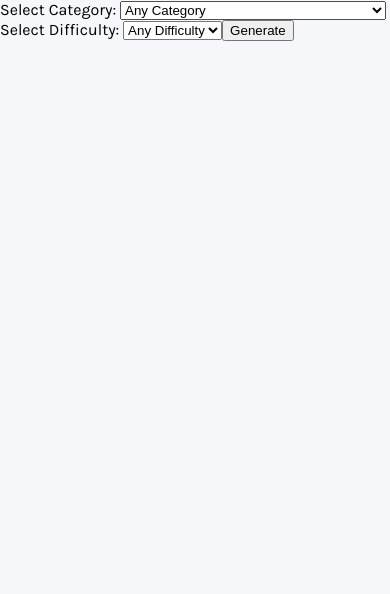
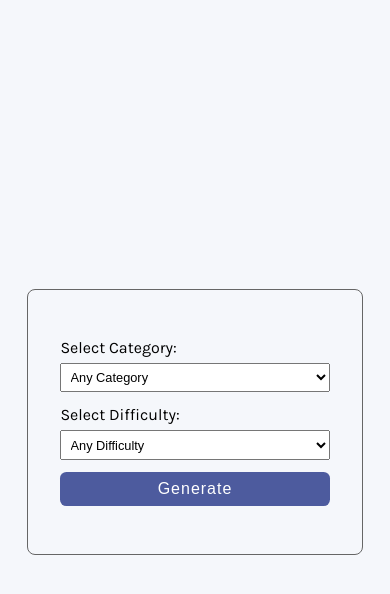
Before and after one commit to piyush-gangrade/Quizzical-App, a React (Vite) app: page /fields in a window 390 px wide. Shown: the top 594 px of the page. Built offline with nearby package versions, Linux system fonts and the light colour scheme.

Commit message:
add style in fields.jsx and add loader

```diff
--- a/index.css
+++ b/index.css
@@ -21,6 +21,45 @@ body{
     margin-bottom: 35px;
     font-size: 1rem;
     font-weight: normal;
+}
+
+.fields-container{
+  display: flex;
+  height: 100vh;
+  align-items: center;
+  justify-content: center;
+}
+
+.fields-form{
+  max-width: 75%;
+  display: grid;
+  grid-template-columns: 1fr 2fr;
+  gap: 1.5em 0.5em;
+  border: 1px solid #666666;
+  padding: 3em 2em;
+  border-radius: 0.5em;
+  background-color: #F5F7FB;
+}
+
+.fields-form label{
+  font-size: 1.2rem;
+}
+
+.fields-form select{
+  font-size: 1rem;
+  padding: 0.4em;
+}
+
+.fields-form button{
+  grid-column: span 2;
+  margin: auto;
+  font-size: 1rem;
+  padding: 0.5em 1.5em;
+  border: none;
+  border-radius: 0.4em;
+  background-color: #4D5B9E;
+  color: #FFFFFF;
+  letter-spacing: 1px;
 }
 
 
@@ -82,6 +121,13 @@ body{
   width: fit-content;
 }
 
+.loader{
+  height: 100vh;
+  display: flex;
+  justify-content: center;
+  align-items: center;
+}
+
 @media screen and (max-width: 1024px) {
   .questions--container{
     width: 75%;
@@ -100,7 +146,23 @@ body{
   }
 }
 
-@media screen and (max-width: 425px) {
+@media screen and (max-width: 426px) {
+  .fields-form{
+    display: flex;
+    flex-direction: column;
+    gap: 0;
+  }
+  .fields-form label{
+    font-size: 1rem;
+    margin-bottom: 0.4em;
+  }
+  .fields-form select{
+    font-size: 0.8rem;
+    margin-bottom: 1em;
+  }
+  .fields-form button{
+    margin: 0;
+  }
   .question{
     font-size: 1rem;
   }
--- a/package.json
+++ b/package.json
@@ -14,6 +14,7 @@
     "nanoid": "^5.0.6",
     "react": "^18.2.0",
     "react-dom": "^18.2.0",
+    "react-loader-spinner": "^6.1.6",
     "react-router-dom": "^6.22.3"
   },
   "devDependencies": {
--- a/src/components/Fields.jsx
+++ b/src/components/Fields.jsx
@@ -3,15 +3,11 @@ import { catagories, difficulty } from "./fieldsData";
 import { Form } from "react-router-dom";
 
 export default function Fields(){
-    const [formData, setFormData] = useState({
-        catagory: "",
-        difficulty: ""
-    })
 
     const options = catagories.map(catagory => <option key={catagory.value} value={catagory.value}>{catagory.name}</option>)
     return(
-        <div>
-            <Form method="post" action="/quiz">
+        <div className="fields-container">
+            <Form method="post" action="/quiz" className="fields-form">
                 <label htmlFor="category">Select Category: </label>
                 <select id="category" name="category">
                     <option value="">Any Category</option>
--- a/src/components/Question.jsx
+++ b/src/components/Question.jsx
@@ -7,23 +7,19 @@ export default function Question({questionDetails, select, correctOptions, showA
         const newStyle = {
             backgroundColor: "",
             cursor: "not-allowed",
-            PointerEvents : "none"
+            PointerEvents : "none",
+            color: "#FFFFFF"
         }
         if(showAns){
-            if(correctOptions.includes(questionDetails.id)){
-                 {newStyle.backgroundColor = questionDetails.selectedAns === option? "#94D7A2" : "unset"}
-            }
-            else{
-                if(questionDetails.selectedAns === option){
-                     {newStyle.backgroundColor =  "#F8BCBC"}
+                if(questionDetails.correct_answer == option){
+                    {newStyle.backgroundColor =  "#1cb63c"}
                 }
-                else if(questionDetails.correct_answer == option){
-                     {newStyle.backgroundColor =  "#94D7A2"}
+                else if(questionDetails.selectedAns === option){
+                     {newStyle.backgroundColor =  "#ed4343"}
                 }
                 else{
-                     {newStyle.backgroundColor =  "unset"}
+                     {newStyle.backgroundColor =  "unset"; newStyle.color = "unset"}
                 }
-            }
             return newStyle
         }
         else{
@@ -32,7 +28,7 @@ export default function Question({questionDetails, select, correctOptions, showA
     }
 
     function warning() {
-        console.log("you will not change the selected answer")
+        console.error("you will not change the selected answer")
     }
 
     const buttonEl = questionDetails.options.map((option) =>
@@ -40,7 +36,7 @@ export default function Question({questionDetails, select, correctOptions, showA
             className="option"
             style={changeStyle(option)}
             key={option}
-            onClick={showAns? warning() : (() => select(questionDetails.id,option))}
+            onClick={showAns? warning : (() => select(questionDetails.id,option))}
         >
             {decode(option)}
         </button>
--- a/src/components/Quiz.jsx
+++ b/src/components/Quiz.jsx
@@ -1,6 +1,7 @@
 import {useState, useEffect} from "react"
-import { useActionData, Navigate } from "react-router-dom"
+import { useActionData, Navigate, NavLink } from "react-router-dom"
 import { nanoid } from "nanoid";
+import { Bars } from "react-loader-spinner";
 import Question from "./Question"
 
 
@@ -10,14 +11,11 @@ export default function Quiz(){
   const [selectedAnswers, setSelectedAnswers] = useState([])
   const [showAnswer, setShowAnswer] = useState(false)
 
+  const data = useActionData();
 
-  const data = useActionData();
-  console.log(data);
-  // console.log(`https://opentdb.com/api.php?amount=5&type=multiple&category=${data.category}&difficulty=${data.difficulty}`)
-  if(!data){
+  if(!data ){
     return <Navigate to="/fields" />
   }
-  // return <div>return</div>
 
   useEffect(()=>{
     if(data){
@@ -26,7 +24,8 @@ export default function Quiz(){
         const res = await fetch(URL);
         const data = await res.json();
         setLoading(false);
-        const results = data.results ;
+        const results = data.results || [];
+        if(results.length > 0){
           setQuestionsArr(results.map(result => (
             {
               ...result,
@@ -36,6 +35,7 @@ export default function Quiz(){
               selectedAns: ""
             }
           )));
+        }
       }
       fetchData();
     }
@@ -66,11 +66,6 @@ export default function Quiz(){
     setShowAnswer(true)
   }
 
-  function playAgain() {
-    setShowAnswer(false)
-    setCorrectAnswers([])
-  }
-
   const questionEl = questionsArr.map(ques => (
     <Question
       key = {ques.id}
@@ -86,70 +81,30 @@ export default function Quiz(){
   return (
     <>
     {loading?
-      <h1>Loading...</h1>:
+      <div className="loader">
+        <Bars
+          height="80"
+          width="80"
+          color="#4D5B9E"
+          ariaLabel="bars-loading"
+          wrapperStyle={{}}
+          wrapperClass=""
+          visible={true}
+        />
+      </div>
+      :
       <div className="questions--container">
         {questionEl}
         <div className="show-answer">
           {(showAnswer)? <p className="answer">Your score {selectedAnswers.length}/5 correct answers</p>:""}
-          <button className="btn" onClick={showAnswer? playAgain:checkAnswer}>{showAnswer? "Play Again":"Check-answer"}</button>
+          {
+            showAnswer?
+            <NavLink className="btn" to="/fields" >Play Again</NavLink>:
+            <button className="btn" onClick={checkAnswer}>Check-answer</button>
+          }
         </div>
       </div>
     }
     </>
   )
 }
-
-// export default function Quiz({ questionsData, selected ,reset}) {
-
-
-  // useEffect(()=>{
-  //   const checkAllSelected = questionsData.every(ques => ques.isSelected === true)
-  //   const correctOptions = [];
-  //   if (checkAllSelected) {
-  //     for (let question of questionsData) {
-  //       question.selectedAns === question.correct_answer ?
-  //         correctOptions.push(question.id) : ""
-  //     }
-  //   }
-  //   setCorrectAnswers(correctOptions)
-  // },[showAnswer])
-
-  // function selectedOption(id, ans){
-  //   setQuestionsArr(prevQuesArr => prevQuesArr.map(prevQues =>
-  //     (prevQues.id === id) ?
-  //       prevQues.selectedAns !== ans ?
-  //         { ...prevQues, isSelected: true, selectedAns: ans }
-  //         : { ...prevQues, isSelected: false, selectedAns: "" }
-  //     : prevQues
-  //     )
-  //   )
-  // }
-
-  // const questionEl = questionsData.map(ques => (
-  //   <Question
-  //     key={ques.id}
-  //     questionDetails = {ques}
-  //     select={selectedOption}
-  //     correctOptions = {correctAnswers}
-  //     showAns = {showAnswer}
-  //   />
-  // ))
-
-  // function checkAnswer() {
-  //   setShowAnswer(true)
-  // }
-
-  // function playAgain() {
-  //   setShowAnswer(false)
-  //   reset(true)
-  //   setCorrectAnswers([])
-  // }
-
-  // return (<div className="questions--container">
-  //   {questionEl}
-  //   <div className="show-answer">
-  //     {(showAnswer)? <p className="answer">Your score {correctAnswers.length}/5 correct answers</p>:""}
-  //     <button className="btn" onClick={showAnswer? playAgain:checkAnswer}>{showAnswer? "Play Again":"Check-answer"}</button>
-  //   </div>
-  // </div>)
-//
--- a/src/components/fieldsData.js
+++ b/src/components/fieldsData.js
@@ -21,7 +21,7 @@ const catagories = [
     {name: "Vehicles", value: "28"},
     {name: "Entertainment: Comics", value: "29"},
     {name: "Science: Gadgets", value: "30"},
-    {name: "Entertainment: JapaneseAnime & Manga", value: "31"},
+    {name: "Entertainment: Japanese Anime & Manga", value: "31"},
     {name: "Entertainment: Cartoon & Animations", value: "32"}
 ]
 
```
Also changed, not shown: src/App.jsx (+1 -48 lines), 1 other file (tests, documents, lock files or other folders). Lines whose indentation alone changed are shown as unchanged.
